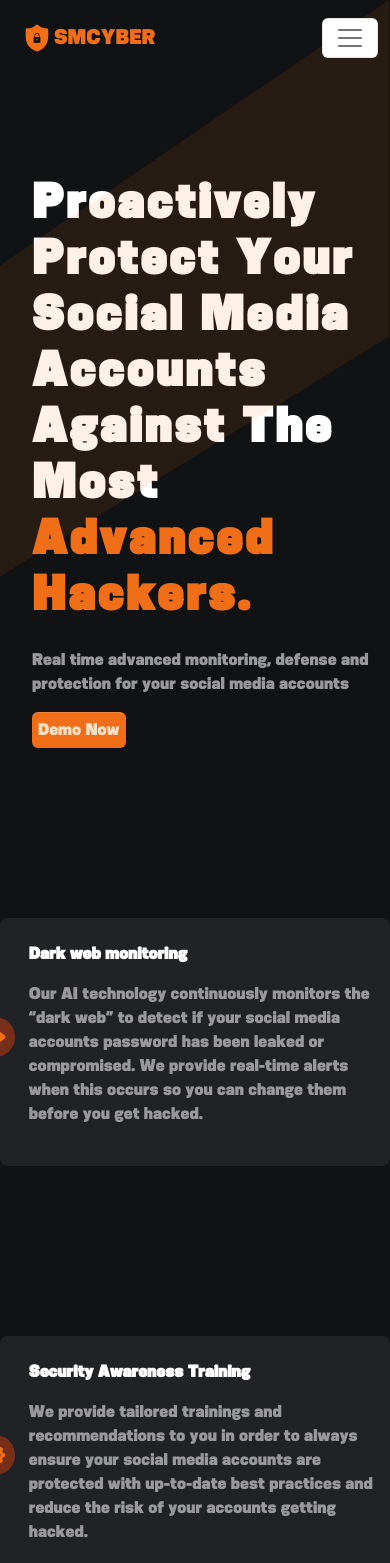
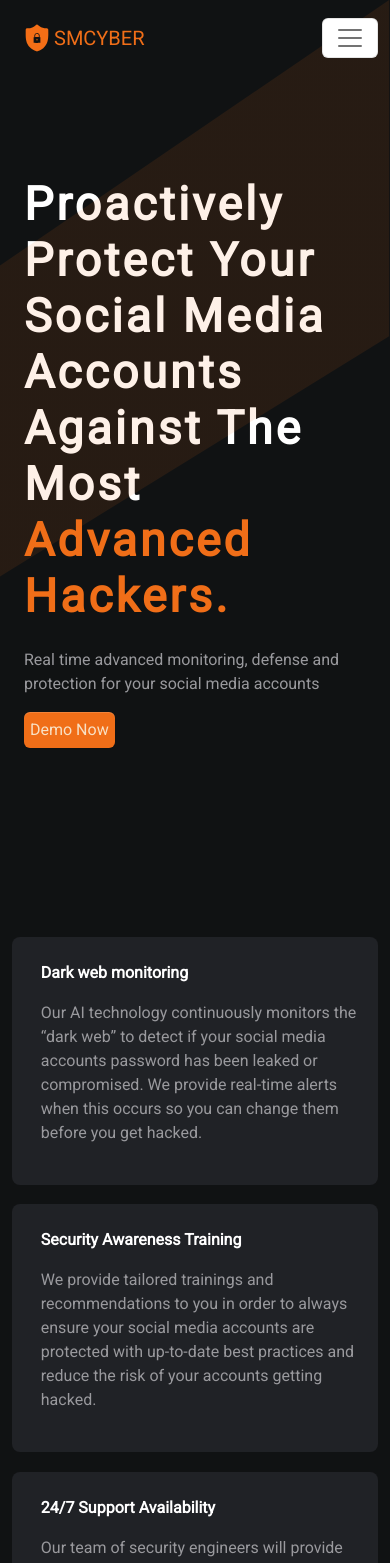
Before and after one commit to bankole175/PCYBER, a Next.js app: page / in a window 390 px wide. Shown: the top 1563 px of the page. Built offline with nearby package versions, Linux system fonts and the light colour scheme.

Commit message:
fix responsiveness

```diff
--- a/components/HeroBanner/heroBanner.module.css
+++ b/components/HeroBanner/heroBanner.module.css
@@ -21,12 +21,6 @@
   color: #737375;
 }
 
-@media screen and (max-width: 500px) {
-  .hero {
-    padding-left: 20px;
-  }
-}
-
 @media screen and (min-width: 1000px ) {
   .hero {
     width: 500px;
--- a/components/Metric/index.ts
+++ b/components/Metric/index.ts
@@ -0,0 +1 @@
+export { default } from './Metric'
--- a/components/Service/Service.tsx
+++ b/components/Service/Service.tsx
@@ -5,7 +5,8 @@ import Image from 'next/image'
 
 const service = () => {
   return (
-    <Container id={'services'}>
+    <Container id={'services'} className={styles.mainService}>
+      <div>
         <Row className="justify-content-between">
           {serviceData.map((service) => (
             <Col md={3} key={service.id} className={styles.service}>
@@ -17,6 +18,7 @@ const service = () => {
             </Col>
           ))}
         </Row>
+      </div>
     </Container>
   )
 }
--- a/components/Service/service.module.css
+++ b/components/Service/service.module.css
@@ -1,3 +1,7 @@
+.mainService {
+  margin-top: 170px;
+}
+
 .service {
   background-color: #202226;
   border-radius: 0.5rem;
@@ -5,7 +9,7 @@
   padding-bottom: 1.5rem;
   padding-left: 1.8rem;
   position: relative;
-  margin-top: 170px;
+  margin-top: 1.2rem;
 }
 
 .icon {
@@ -17,3 +21,9 @@
   height: 2.5rem;
   background: linear-gradient(90deg, rgba(119, 47, 26, 1) 100%, rgba(242, 166, 90, 1) 100%, rgba(242, 166, 90, 1) 100%);
 }
+
+@media screen and (max-width: 500px) {
+  .icon {
+    display: none;
+  }
+}
--- a/pages/index.tsx
+++ b/pages/index.tsx
@@ -3,7 +3,7 @@ import Head from 'next/head'
 import Header from '../components/Header'
 import HeroBanner from '../components/HeroBanner'
 import Service from '../components/Service'
-import Metric from '../components/Metric/Metric'
+import Metric from '../components/Metric'
 
 const Home: NextPage = () => {
   return (
--- a/styles/globals.css
+++ b/styles/globals.css
@@ -1,3 +1,5 @@
+@import url('https://fonts.googleapis.com/css2?family=Roboto&display=swap');
+
 :root {
   --smcyberPrimaryColor: #f06e18;
   --smcyberLightColor: #f8e1c5;
@@ -16,7 +18,7 @@ html,
 body {
   padding: 0;
   margin: 0;
-  font-family: 'Konsens', sans-serif;
+  font-family: 'Roboto', sans-serif;
   background-color: #101213;
   color: var(--white);
   font-size: 16px;
@@ -37,6 +39,11 @@ a {
 
 .ms-n2 {
   margin-left: -0.5rem;
+}
+
+.row {
+  margin-right: 0;
+  margin-left: 0;
 }
 
 .nav-link {
```
Lines whose indentation alone changed are shown as unchanged.
